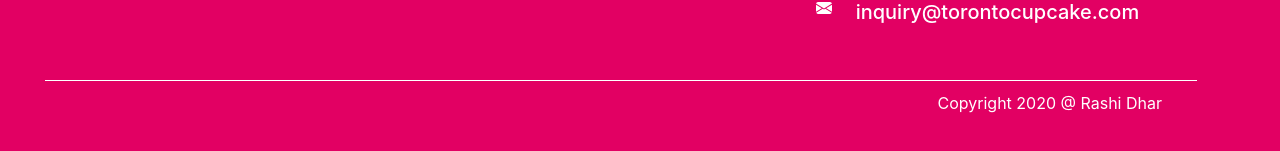
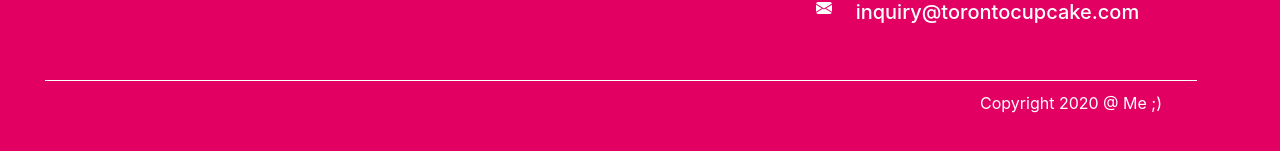
Before and after one commit to Rashi1997/cupcake-redesign, a Vue app: page / in a window 1280 px wide. Shown: the part 2849-3000 px from the top of the page. Built offline with nearby package versions, Linux system fonts and the light colour scheme.

Commit message:
feat: 🎸 update

```diff
--- a/src/components/Footer.vue
+++ b/src/components/Footer.vue
@@ -42,7 +42,7 @@
             </h5></b-row>
         </b-col>
       </b-row>
-      <section class="third text-right">Copyright 2020 @ Rashi Dhar</section>
+      <section class="third text-right">Copyright 2020 @ Me ;)</section>
     </div>
 
     <div class="mobile mobile-styles">
```
Also changed, not shown: 6 other files (tests, documents, lock files or other folders).
